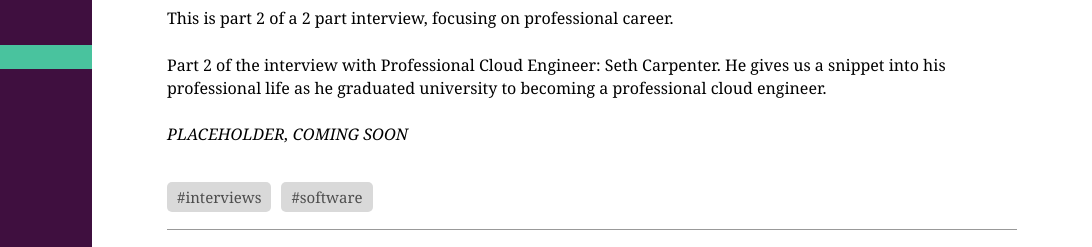
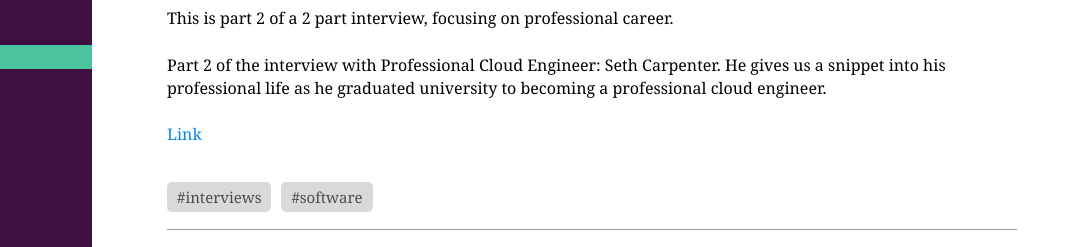
Before and after one commit to BinSquare/BinSquare.github.io, a Gatsby site: page /InterviewSethCarpenterPartTwo/ in a window 1280 px wide. Shown: the part 169-416 px from the top of the page, 188-1280 px from the left. Built offline with nearby package versions, Linux system fonts and the light colour scheme; Gatsby itself is replaced by a stand-in of ours; some packages are replaced by stand-ins of ours.

Commit message:
Feature Update: Added in link for part 2 of interview with Seth Carpenter.

```diff
--- a/content/blog/InterviewSethCarpenterPartTwo/index.md
+++ b/content/blog/InterviewSethCarpenterPartTwo/index.md
@@ -12,4 +12,4 @@ This is part 2 of a 2 part interview, focusing on professional career.
 
 Part 2 of the interview with Professional Cloud Engineer: Seth Carpenter. He gives us a snippet into his professional life as he graduated university to becoming a professional cloud engineer.
 
-*PLACEHOLDER, COMING SOON*
+[Link](https://youtu.be/d7V8mbcK5q8)
```
